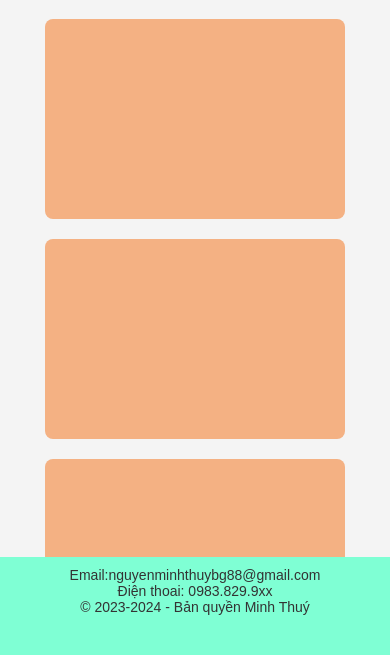
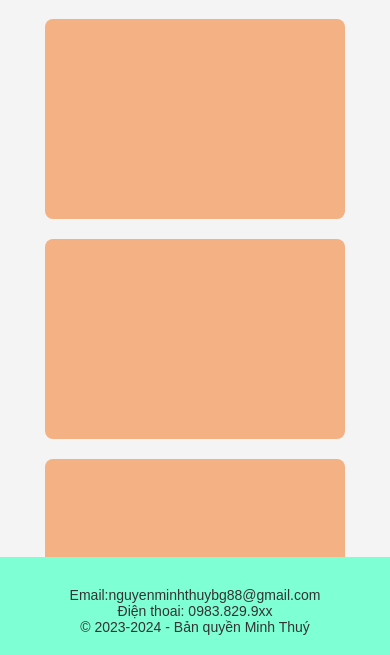
Before and after one commit to minhthuybgit88/baitapthi, a plain HTML site: page index.html in a window 390 px wide. Shown: the part 187-842 px from the top of the page. Drawn offline with Linux system fonts and the light colour scheme.

Commit message:
Add files via upload

```diff
--- a/index.html
+++ b/index.html
@@ -27,12 +27,13 @@
     .nav-toggle:hover {
         color: red;
     }
-   footer{
+   .copyright{
     width: 100%; /* Đảm bảo footer chiếm đủ chiều rộng */
     box-sizing: border-box;
     font-size: 1rem;     /* Giảm kích thước chữ cho màn hình nhỏ */
     padding: 10px;       /* Điều chỉnh khoảng cách bên trong */
     text-align: center;
+
     }
 }
 /* Định dạng cho thiết bị di động */
```
